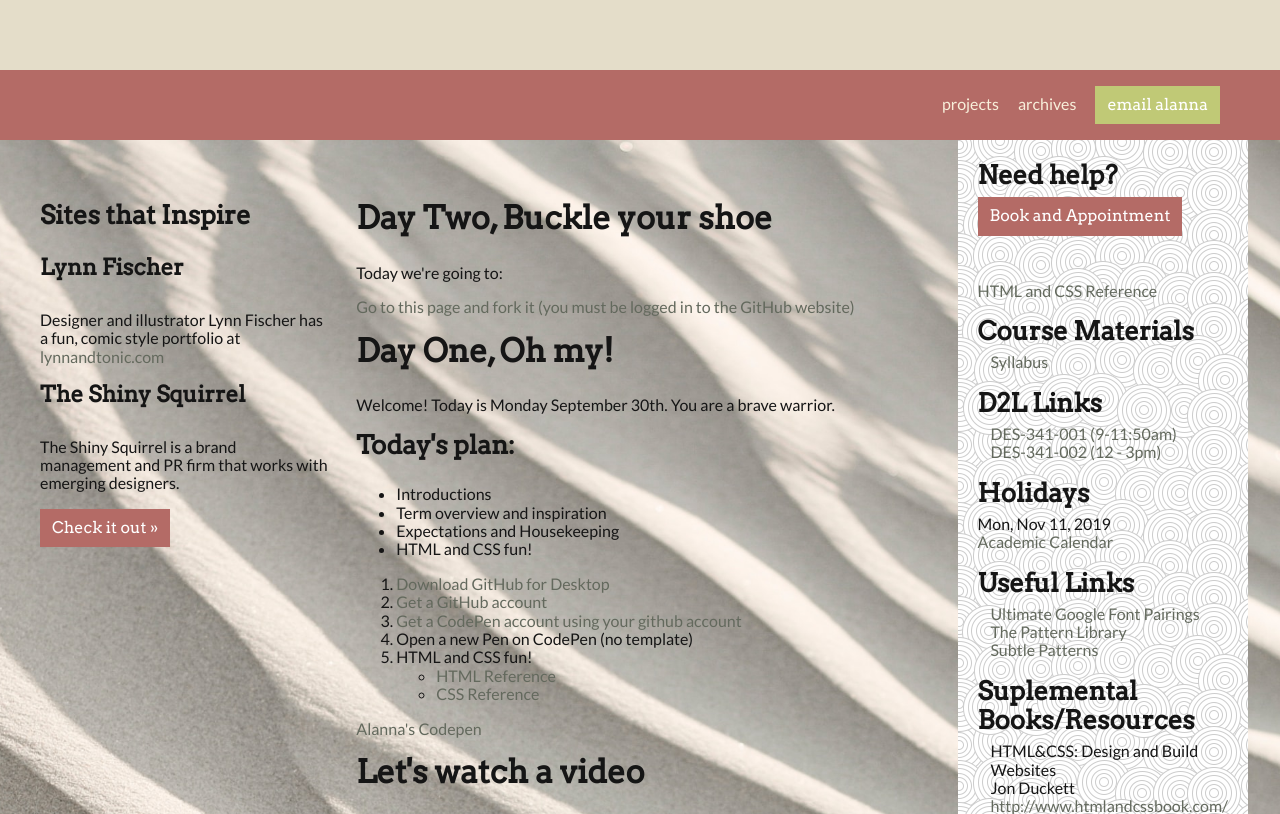
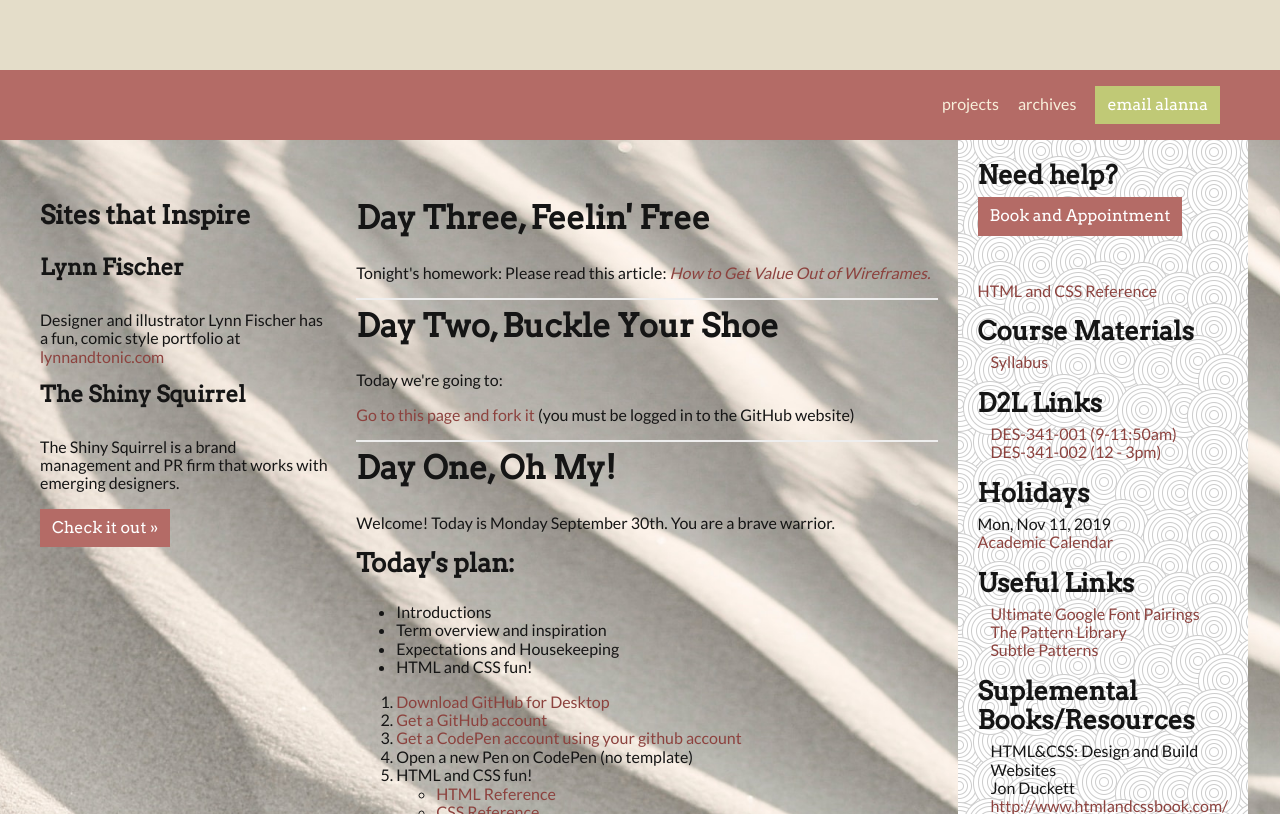
Before and after one commit to Samturoff/des341, a PHP site: page / in a window 1280 px wide. Shown: the part 410-1224 px from the top of the page. Run offline with PHP 8.4, Linux system fonts and the light colour scheme.

```diff
--- a/css/style.css
+++ b/css/style.css
@@ -41,6 +41,10 @@ h4 {
 	font-size: 1.4em;
 }
 
+hr {
+	border-style: groove;
+}
+
 header {
 	min-height: 40vh;
 	text-align:center;
@@ -54,12 +58,12 @@ header {
 }
 
 a {
-	color: #63695d;
+	color: #8C423E;
 	text-decoration: none;
 }
 
 a:hover {
-	color: #b46b66;
+	color: #333830;
 }
 
 p { margin-top: 0; }
--- a/index.html
+++ b/index.html
@@ -27,7 +27,7 @@
 			<article>
 				<h3>Sites that Inspire</h3>
 				<h4>Lynn Fischer</h4>
-	<p>Designer and illustrator Lynn Fischer has a fun, comic style portfolio at <a href="https://lynnandtonic.com/">lynnandtonic.com</a></p>
+				<p>Designer and illustrator Lynn Fischer has a fun, comic style portfolio at <a href="https://lynnandtonic.com/">lynnandtonic.com</a></p>
 
 
 				<h4>The Shiny Squirrel</h4>
@@ -35,11 +35,14 @@
 				<a class="button" href="http://www.theshinysquirrel.com/" target="_blank">Check it out &#187;</a>
 			</article>
 			<article>
-				<h2>Day Two, Buckle your shoe</h2>
+				<h2>Day Three, Feelin' Free</h2>
+				<p>Tonight's homework: Please read this article: <em><a href="https://medium.com/@dustin/how-to-get-value-from-wireframes-f40c2cf27960#.y1l6v6gdg" target="_blank">How to Get Value Out of Wireframes.</a></em>
+				<hr>
+				<h2>Day Two, Buckle Your Shoe</h2>
 				<p>Today we're going to:</p>
-				<p><a href="https://github.com/alannarisse/username.github.io">Go to this page and fork it (you must be logged in to the GitHub website)</a></p>
-
-				<h2>Day One, Oh my!</h2>
+				<p><a href="https://github.com/alannarisse/username.github.io">Go to this page and fork it</a> (you must be logged in to the GitHub website)</p>
+				<hr>
+				<h2>Day One, Oh My!</h2>
 				<p>Welcome! Today is Monday September 30th. You are a brave warrior.</p>
 				<h3>Today's plan:</h3>
 				<ul>
--- a/projects.html
+++ b/projects.html
@@ -44,7 +44,9 @@
 			<article>
 				<h2>Project One Objectives</h2>
 <p>There is a saying in web design: “Content is king.” Above all else, people use the web to get information. In fact, the original purpose of HTML wasn’t to make beautiful, artistic web pages, or to make super cool apps, but simply to organize and structure content. To this end, our job as designers is to create a system that can present our content in the best and most usable way possible.</p>
+
 <p>Our first project is a 5-page mini site—one homepage and four details pages—that will showcase a small set of items that are interesting or personally relevant to the student. This site should highlight the similarities between the various items, visually and informationally, while allowing each item to retain its individual characteristics and values. At the same time, the site should maintain a cohesive visual language that encompasses and emphasizes the set as a whole.</p>
+<p><a class="button" href="Project-One_The-Smart-Set.pdf">link to downoadable pdf</a></p>
 
 <h2>CRITERIA</h2>
 <p>As we progress through this project, make sure to post any screenshots, photos, diagrams, etc. that are part of your process to D2L.</p>
```
Also changed, not shown: 1 other file.
